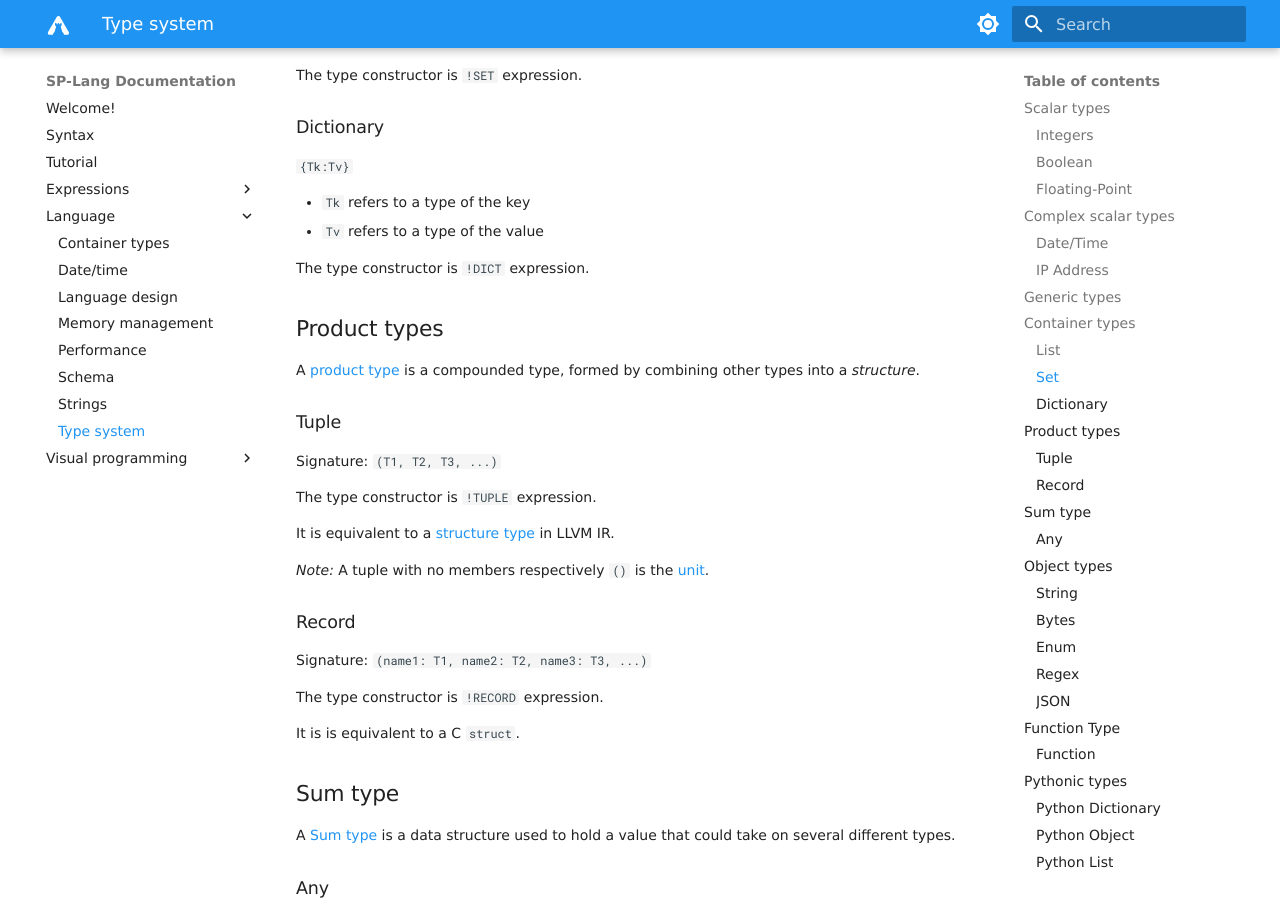
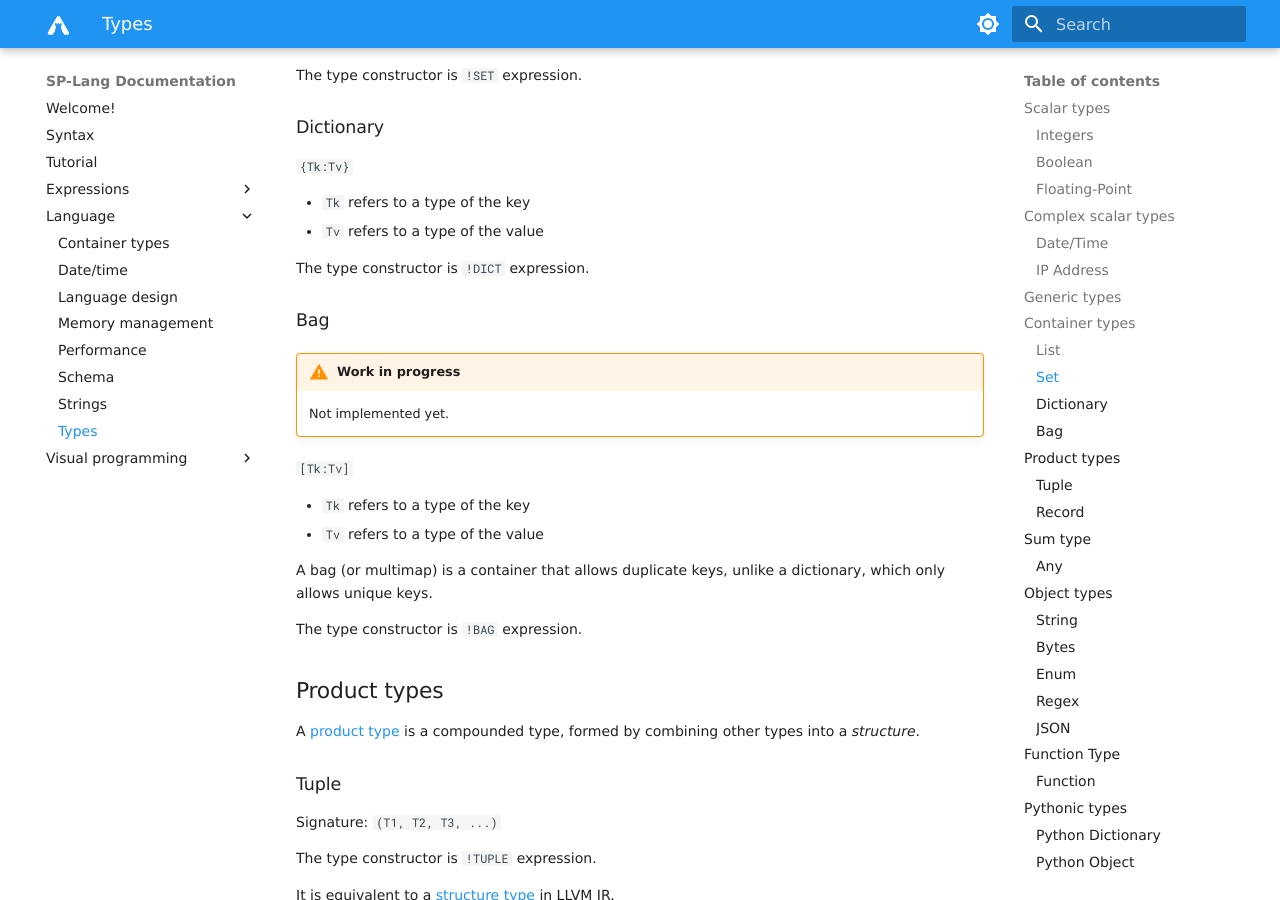
Before and after one commit to TeskaLabs/splang-docs, an MkDocs documentation site: the page built from docs/language/types.md, in a window 1280 px wide and 900 px high, scrolled down 2793 px. Built offline with MkDocs 1.6.1 and Material for MkDocs 9.7.7, drawn with Linux system fonts in a browser that asks for light colours; some web fonts are replaced; some of the changed text lies outside the part shown.

Commit message:
Refinement.

```diff
--- a/docs/language/type-system.md
+++ b/docs/language/types.md
@@ -1,8 +1,8 @@
 ---
-title: Type system
+title: Types
 ---
 
-# SP-Lang Type system
+# SP-Lang types
 
 This is detailed description of the type system used in SP-Lang.
 
@@ -128,6 +128,22 @@ The type constructor is `!SET` expression.
  * `Tv` refers to a type of the value
 
 The type constructor is `!DICT` expression.
+
+
+### Bag
+
+!!! warning "Work in progress"
+
+    Not implemented yet.
+
+`[Tk:Tv]`
+
+ * `Tk` refers to a type of the key
+ * `Tv` refers to a type of the value
+
+A bag (or multimap) is a container that allows duplicate keys, unlike a dictionary, which only allows unique keys.
+
+The type constructor is `!BAG` expression.
 
 
 ## Product types
```
Also changed, not shown: docs/expressions/dict.md (+1 -1 lines), docs/language/schema.md (+1 -1 lines).
